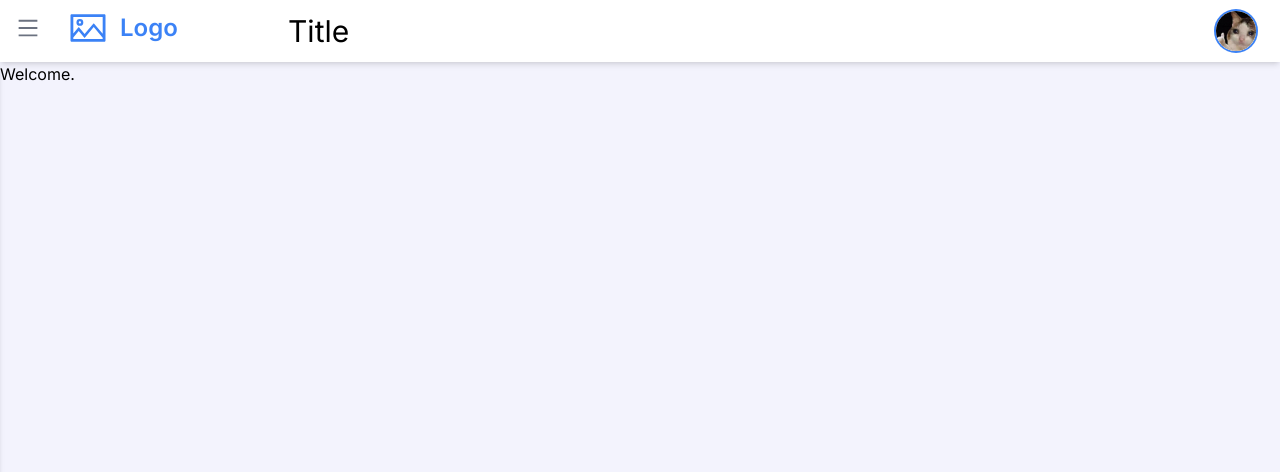
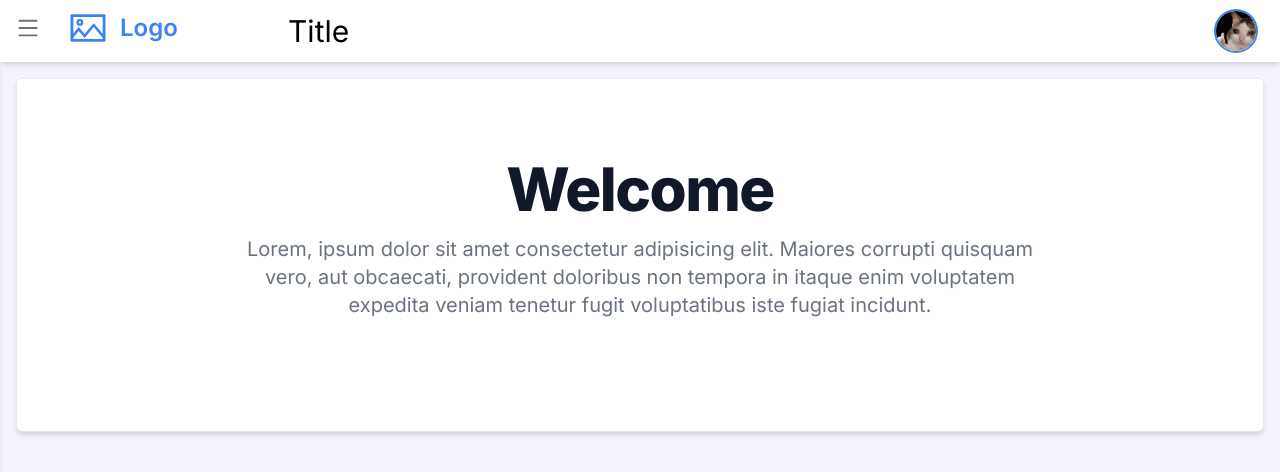
Before and after one commit to pptsuwit/next14, a Next.js app: page / in a window 1280 px wide. Shown: the top 472 px of the page. Built offline with nearby package versions, Linux system fonts and the light colour scheme.

Commit message:
fix(layout): fix layout sidebar content

```diff
--- a/app/(main)/dashboard/page.tsx
+++ b/app/(main)/dashboard/page.tsx
@@ -1,5 +1,20 @@
-import React from "react";
+"use client";
 
+import Link from "next/link";
+import { useState } from "react";
+import {
+  AiOutlinePieChart,
+  AiOutlineShoppingCart,
+  AiOutlineBuild,
+  AiOutlineDown,
+} from "react-icons/ai";
 export default function page() {
-  return <div>Dashboard</div>;
+  const [show, setShow] = useState(false);
+  return (
+    <>
+      <div className="bg-white border rounded-md shadow-md flex justify-center py-4">
+        Test Screen
+      </div>
+    </>
+  );
 }
--- a/app/(main)/layout.tsx
+++ b/app/(main)/layout.tsx
@@ -11,9 +11,5 @@ export default function AuthLayouts({
 }: {
   children: React.ReactNode;
 }) {
-  return (
-    <div className="main">
-      <Layouts.Main>{children}</Layouts.Main>
-    </div>
-  );
+  return <Layouts.Main>{children}</Layouts.Main>;
 }
--- a/app/(main)/page.tsx
+++ b/app/(main)/page.tsx
@@ -1,3 +1,17 @@
 export default function Home() {
-  return <div>Welcome.</div>;
+  return (
+    <section className="p-4 bg-white border rounded-md shadow-md">
+      <div className="py-8 px-4 mx-auto max-w-screen-xl text-center lg:py-16">
+        <h1 className="mb-4 text-4xl font-extrabold tracking-tight leading-none text-gray-900 md:text-5xl lg:text-6xl">
+          Welcome
+        </h1>
+        <p className="mb-8 text-lg font-normal text-gray-500 lg:text-xl sm:px-16 lg:px-48 ">
+          Lorem, ipsum dolor sit amet consectetur adipisicing elit. Maiores
+          corrupti quisquam vero, aut obcaecati, provident doloribus non tempora
+          in itaque enim voluptatem expedita veniam tenetur fugit voluptatibus
+          iste fugiat incidunt.
+        </p>
+      </div>
+    </section>
+  );
 }
--- a/app/globals.css
+++ b/app/globals.css
@@ -3,16 +3,8 @@
 @tailwind utilities;
 
 body {
-  /* background: #ebe8e2; */
   background: #f3f3fd;
+  height: 100%;
+  width: 100%;
+  margin: 0;
 }
-
-.primary {
-  color: #6357b2;
-}
-.secondary {
-  color: #d5a4bc;
-}
-.danger {
-  color: #c27a80;
-}
--- a/components/Layouts/main/Drawer.tsx
+++ b/components/Layouts/main/Drawer.tsx
@@ -76,7 +76,7 @@ export default function Drawer() {
             <li key={index}>
               <button
                 onClick={() => toggleSubmenu(item)}
-                className="flex items-center w-full p-2 text-base text-gray-900  rounded-lg group hover:bg-gray-100 transition duration-75"
+                className="flex items-center w-full xs:px-8 sm:px-2 p-2 text-base text-gray-900  rounded-lg group hover:bg-gray-100 transition duration-75 ease-in-out"
               >
                 {item.icon}
                 <span className="flex-1 ms-3 text-left rtl:text-right whitespace-nowrap">
@@ -91,7 +91,7 @@ export default function Drawer() {
                       <li key={subIndex}>
                         <Link
                           href={subMenu.link}
-                          className="flex items-center w-full p-2 text-gray-900 transition duration-75 rounded-lg pl-11 group hover:bg-gray-100 "
+                          className="flex items-center w-full p-2 xs:pl-24 sm:pl-11 text-gray-900 transition duration-75 ease-in-out rounded-lg  group hover:bg-gray-100"
                         >
                           {subMenu.icon}
                           <span className="ms-3">{subMenu.name}</span>
@@ -108,7 +108,7 @@ export default function Drawer() {
             <li key={index}>
               <Link
                 href={item.link}
-                className="flex items-center  p-2 text-gray-900 rounded-lg hover:bg-gray-100  group"
+                className="flex items-center xs:px-8 sm:px-2 p-2 text-gray-900 rounded-lg hover:bg-gray-100 group "
               >
                 {item.icon}
                 <span className="ms-3">{item.name}</span>
@@ -137,13 +137,13 @@ export default function Drawer() {
   }
   return (
     <>
-      <div
+      <aside
         id="drawer-navigation"
-        className={`h-[calc(100svh-4rem)] p-4 bg-white w-64 shadow-md transition-transform  overflow-y-auto border-t-2
-         ${drawer ? "relative " : "absolute -translate-x-full"}
+        className={`h-[calc(100svh-4rem)] p-4 bg-white xs:w-screen sm:w-64 shadow-md transition-transform  overflow-y-auto border-t-2
+         ${drawer ? "fixed" : "absolute -translate-x-full"}
          `}
       >
-        <h5 className="text-base font-semibold text-gray-500 uppercase">
+        <h5 className="text-base xs:text-center sm:text-left font-semibold text-gray-500 uppercase">
           Menu
         </h5>
         <button
@@ -157,7 +157,7 @@ export default function Drawer() {
           <span className="sr-only">Close menu</span>
         </button>
         <div className="py-4 overflow-y-auto">{uiMenu}</div>
-      </div>
+      </aside>
     </>
   );
 }
--- a/components/Layouts/main/Layout.tsx
+++ b/components/Layouts/main/Layout.tsx
@@ -8,11 +8,8 @@ const MainLayout = ({ children }: PropsWithChildren) => {
   return (
     <>
       <Navbar />
-      <main className="flex">
-        <Drawer />
-        {/* {drawer && <Drawer />} */}
-        {children}
-      </main>
+      <Drawer />
+      <div className="p-4">{children}</div>
     </>
   );
 };
--- a/components/Layouts/main/Navbar.tsx
+++ b/components/Layouts/main/Navbar.tsx
@@ -82,7 +82,7 @@ const Navbar = () => {
     <>
       <Dialog {...dialog} />
       <nav className="bg-white border-gray-200 shadow-md">
-        <div className="w-screen flex items-center  py-2 ">
+        <div className="flex items-center py-2">
           {/* Logo */}
           <div className="flex xs:w-16 sm:w-64 px-2">
             <div>
@@ -112,7 +112,7 @@ const Navbar = () => {
             <span className="text-3xl">Title</span>
           </div>
           {/* Avatar Menu */}
-          <div className="flex xs:w-16 sx:w-16  items-center">
+          <div className="flex items-center">
             <button
               type="button"
               className="flex text-sm rounded-full ring-2 ring-theme-500"
```
